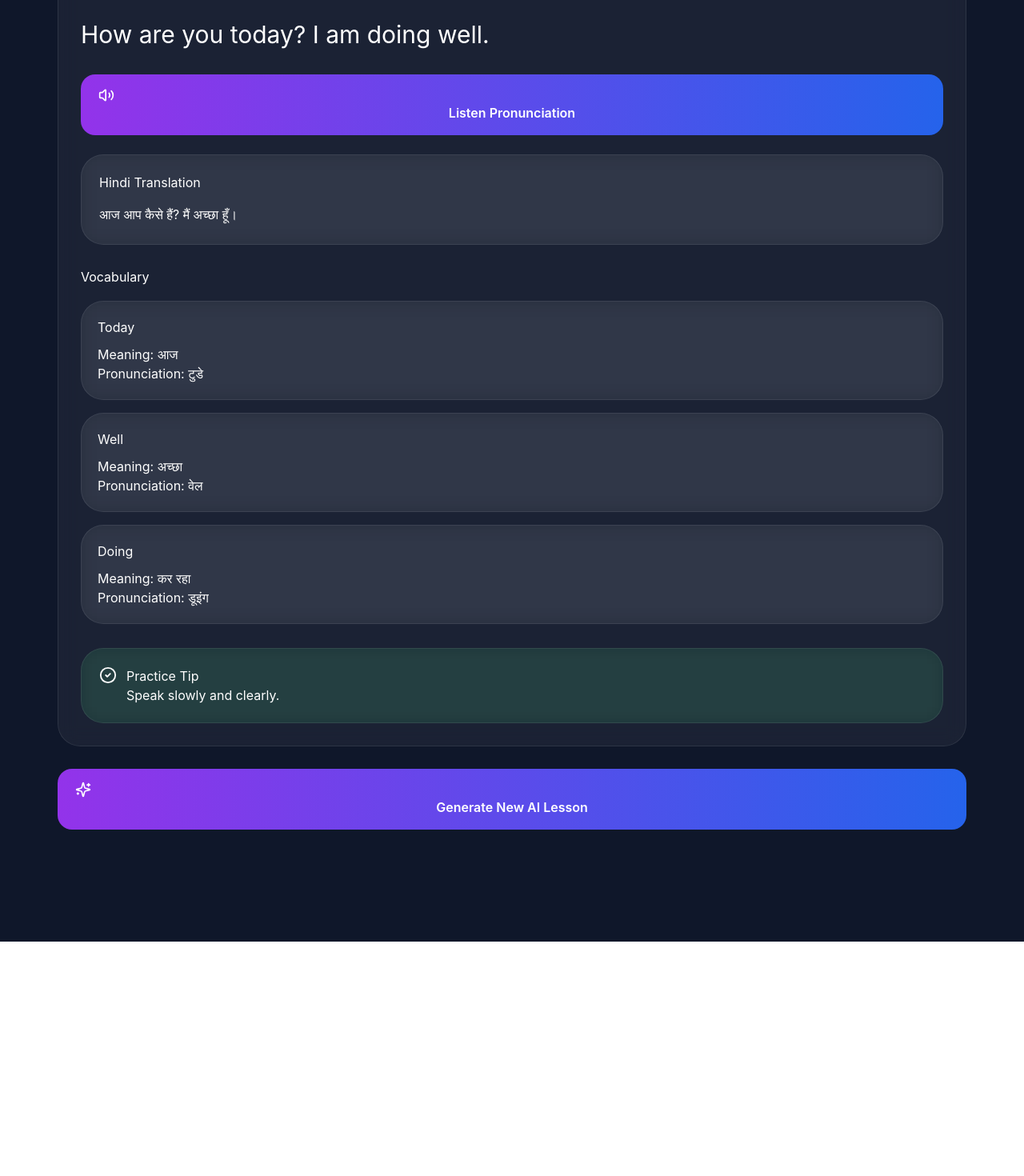
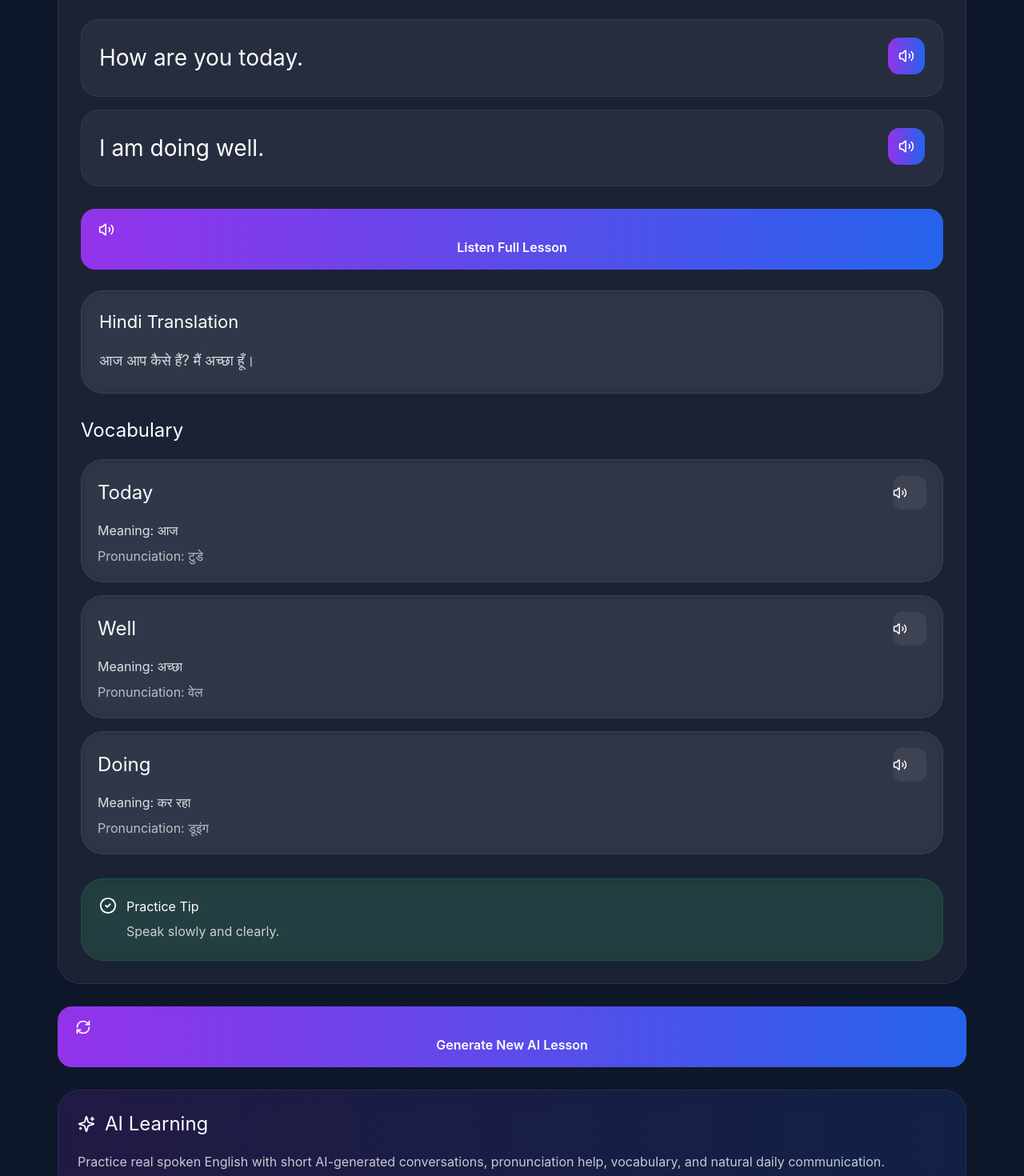
Before and after one commit to BheekhaRam00/English_spoken, a Next.js app: page /learn in a window 1280 px wide. Shown: the part 280-1750 px from the top of the page at 80% size. Before the commit the page ends 1457 px from the top, so only its background shows below. Built offline with nearby package versions, Linux system fonts and the light colour scheme; no server answers.

Commit message:
Update LearnScreen.tsx

```diff
--- a/src/components/screens/LearnScreen.tsx
+++ b/src/components/screens/LearnScreen.tsx
@@ -11,11 +11,11 @@ import {
   ArrowLeft,
   BookOpen,
   Volume2,
-  RotateCcw,
   CheckCircle2,
   Sparkles,
   Brain,
-  Loader2
+  Loader2,
+  RefreshCw
 } from "lucide-react";
 
 import {
@@ -39,6 +39,14 @@ const modes: LearningMode[] = [
   "advanced"
 ];
 
+type VocabularyItem = {
+  word: string;
+
+  meaning: string;
+
+  pronunciation: string;
+};
+
 type LessonData = {
   title?: string;
 
@@ -48,13 +56,7 @@ type LessonData = {
 
   hindi: string;
 
-  vocabulary?: {
-    word: string;
-
-    meaning: string;
-
-    pronunciation: string;
-  }[];
+  vocabulary?: VocabularyItem[];
 
   pronunciationTip?: string;
 };
@@ -71,16 +73,22 @@ export default function LearnScreen({
   const [loading, setLoading] =
     useState(false);
 
+  const [error, setError] =
+    useState("");
+
   const fetchLesson =
     async () => {
       try {
         setLoading(true);
 
+        setError("");
+
         const response =
           await fetch(
             `/api/lesson?mode=${mode}`,
             {
-              cache: "no-store"
+              cache:
+                "no-store"
             }
           );
 
@@ -94,11 +102,19 @@ export default function LearnScreen({
           setLesson(
             data.lesson
           );
+        } else {
+          setError(
+            "Unable to load lesson."
+          );
         }
       } catch (error) {
         console.error(
           "Lesson fetch error:",
           error
+        );
+
+        setError(
+          "Something went wrong."
         );
       } finally {
         setLoading(false);
@@ -128,7 +144,10 @@ export default function LearnScreen({
       "en-US";
 
     utterance.rate =
-      0.92;
+      0.9;
+
+    utterance.pitch =
+      1;
 
     window.speechSynthesis.cancel();
 
@@ -137,8 +156,16 @@ export default function LearnScreen({
     );
   };
 
+  const lessonSentences =
+    lesson?.english
+      ?.split(/[.!?]/)
+      .map((item) =>
+        item.trim()
+      )
+      .filter(Boolean) || [];
+
   if (
-    loading ||
+    loading &&
     !lesson
   ) {
     return (
@@ -146,22 +173,37 @@ export default function LearnScreen({
         <div
           className="glass-card"
           style={{
-            padding: "60px",
-            textAlign: "center"
+            padding: "70px 24px",
+            textAlign:
+              "center"
           }}
         >
           <Loader2
-            size={42}
+            size={48}
             className="animate-spin"
           />
 
           <h2
             style={{
-              marginTop: "20px"
+              marginTop:
+                "24px",
+              fontSize:
+                "28px"
             }}
           >
             Generating AI Lesson...
           </h2>
+
+          <p
+            style={{
+              marginTop:
+                "10px",
+              color:
+                "rgba(255,255,255,0.65)"
+            }}
+          >
+            Creating spoken English practice.
+          </p>
         </div>
       </main>
     );
@@ -224,9 +266,12 @@ export default function LearnScreen({
         style={{
           display: "flex",
           gap: "12px",
-          overflowX: "auto",
+          overflowX:
+            "auto",
           marginBottom:
-            "24px"
+            "24px",
+          paddingBottom:
+            "4px"
         }}
       >
         {modes.map(
@@ -246,7 +291,8 @@ export default function LearnScreen({
                 minWidth:
                   "120px",
 
-                height: "48px",
+                height:
+                  "48px",
 
                 borderRadius:
                   "16px",
@@ -264,7 +310,10 @@ export default function LearnScreen({
                   600,
 
                 textTransform:
-                  "capitalize"
+                  "capitalize",
+
+                border:
+                  "none"
               }}
             >
               {
@@ -275,6 +324,35 @@ export default function LearnScreen({
         )}
       </section>
 
+      {error ? (
+        <div
+          className="glass-card"
+          style={{
+            padding: "40px",
+            textAlign:
+              "center"
+          }}
+        >
+          <h2>
+            {error}
+          </h2>
+
+          <button
+            className="primary-button"
+            onClick={
+              fetchLesson
+            }
+            style={{
+              marginTop:
+                "20px"
+            }}
+          >
+            Retry
+          </button>
+        </div>
+      ) : null}
+
+      {lesson ? (
         <section
           className="glass-card"
           style={{
@@ -289,8 +367,13 @@ export default function LearnScreen({
               justifyContent:
                 "space-between",
 
+              alignItems:
+                "center",
+
+              gap: "16px",
+
               marginBottom:
-              "24px"
+                "26px"
             }}
           >
             <div
@@ -332,7 +415,10 @@ export default function LearnScreen({
                 alignItems:
                   "center",
 
-              gap: "8px"
+                gap: "8px",
+
+                color:
+                  "#fff"
               }}
             >
               <Brain
@@ -345,18 +431,110 @@ export default function LearnScreen({
             </div>
           </div>
 
-        <h2
+          <div
             style={{
-            fontSize: "30px",
-            lineHeight: 1.7,
+              display:
+                "grid",
+              gap: "16px",
               marginBottom:
-              "24px"
+                "28px"
             }}
           >
-          {
-            lesson.english
+            {lessonSentences.map(
+              (
+                sentence,
+                index
+              ) => (
+                <div
+                  key={index}
+                  style={{
+                    padding:
+                      "22px",
+
+                    borderRadius:
+                      "22px",
+
+                    background:
+                      "rgba(255,255,255,0.05)",
+
+                    border:
+                      "1px solid rgba(255,255,255,0.06)"
+                  }}
+                >
+                  <div
+                    style={{
+                      display:
+                        "flex",
+
+                      justifyContent:
+                        "space-between",
+
+                      alignItems:
+                        "flex-start",
+
+                      gap: "14px"
+                    }}
+                  >
+                    <p
+                      style={{
+                        fontSize:
+                          "28px",
+
+                        lineHeight:
+                          1.8,
+
+                        flex: 1
+                      }}
+                    >
+                      {sentence}.
+                    </p>
+
+                    <button
+                      onClick={() =>
+                        speakText(
+                          sentence
+                        )
                       }
-        </h2>
+                      style={{
+                        minWidth:
+                          "46px",
+
+                        height:
+                          "46px",
+
+                        borderRadius:
+                          "14px",
+
+                        border:
+                          "none",
+
+                        background:
+                          "linear-gradient(90deg,#9333ea,#2563eb)",
+
+                        color:
+                          "#fff",
+
+                        display:
+                          "flex",
+
+                        alignItems:
+                          "center",
+
+                        justifyContent:
+                          "center"
+                      }}
+                    >
+                      <Volume2
+                        size={
+                          20
+                        }
+                      />
+                    </button>
+                  </div>
+                </div>
+              )
+            )}
+          </div>
 
           <button
             className="primary-button"
@@ -367,14 +545,15 @@ export default function LearnScreen({
             }
             style={{
               marginBottom:
-              "24px"
+                "26px",
+              width: "100%"
             }}
           >
             <Volume2
               size={20}
             />
 
-          Listen Pronunciation
+            Listen Full Lesson
           </button>
 
           <div
@@ -388,7 +567,9 @@ export default function LearnScreen({
             <h3
               style={{
                 marginBottom:
-                "14px"
+                  "14px",
+                fontSize:
+                  "22px"
               }}
             >
               Hindi Translation
@@ -396,13 +577,22 @@ export default function LearnScreen({
 
             <p
               style={{
-              lineHeight: 1.8
+                lineHeight:
+                  2,
+
+                color:
+                  "rgba(255,255,255,0.82)",
+
+                fontSize:
+                  "18px"
               }}
             >
               {lesson.hindi}
             </p>
           </div>
 
+          {lesson.vocabulary
+            ?.length ? (
             <div
               style={{
                 marginBottom:
@@ -412,7 +602,9 @@ export default function LearnScreen({
               <h3
                 style={{
                   marginBottom:
-                "18px"
+                    "18px",
+                  fontSize:
+                    "24px"
                 }}
               >
                 Vocabulary
@@ -425,7 +617,7 @@ export default function LearnScreen({
                   gap: "16px"
                 }}
               >
-            {lesson.vocabulary?.map(
+                {lesson.vocabulary.map(
                   (
                     item
                   ) => (
@@ -439,10 +631,25 @@ export default function LearnScreen({
                           "20px"
                       }}
                     >
+                      <div
+                        style={{
+                          display:
+                            "flex",
+
+                          justifyContent:
+                            "space-between",
+
+                          alignItems:
+                            "center",
+
+                          marginBottom:
+                            "14px"
+                        }}
+                      >
                         <h4
                           style={{
-                      marginBottom:
-                        "10px"
+                            fontSize:
+                              "24px"
                           }}
                         >
                           {
@@ -450,7 +657,49 @@ export default function LearnScreen({
                           }
                         </h4>
 
-                  <p>
+                        <button
+                          onClick={() =>
+                            speakText(
+                              item.word
+                            )
+                          }
+                          style={{
+                            width:
+                              "42px",
+
+                            height:
+                              "42px",
+
+                            borderRadius:
+                              "12px",
+
+                            border:
+                              "none",
+
+                            background:
+                              "rgba(255,255,255,0.06)",
+
+                            color:
+                              "#fff"
+                          }}
+                        >
+                          <Volume2
+                            size={
+                              18
+                            }
+                          />
+                        </button>
+                      </div>
+
+                      <p
+                        style={{
+                          marginBottom:
+                            "8px",
+
+                          color:
+                            "rgba(255,255,255,0.85)"
+                        }}
+                      >
                         Meaning:
                         {" "}
                         {
@@ -458,7 +707,12 @@ export default function LearnScreen({
                         }
                       </p>
 
-                  <p>
+                      <p
+                        style={{
+                          color:
+                            "rgba(255,255,255,0.68)"
+                        }}
+                      >
                         Pronunciation:
                         {" "}
                         {
@@ -470,13 +724,16 @@ export default function LearnScreen({
                 )}
               </div>
             </div>
+          ) : null}
 
           <div
             className="glass-card"
             style={{
               padding: "22px",
               background:
-              "rgba(34,197,94,0.12)"
+                "rgba(34,197,94,0.12)",
+              border:
+                "1px solid rgba(34,197,94,0.18)"
             }}
           >
             <div
@@ -491,11 +748,23 @@ export default function LearnScreen({
               />
 
               <div>
-              <h3>
+                <h3
+                  style={{
+                    marginBottom:
+                      "6px"
+                  }}
+                >
                   Practice Tip
                 </h3>
 
-              <p>
+                <p
+                  style={{
+                    lineHeight:
+                      1.7,
+                    color:
+                      "rgba(255,255,255,0.76)"
+                  }}
+                >
                   {lesson.pronunciationTip ||
                     "Speak naturally and confidently."}
                 </p>
@@ -503,6 +772,7 @@ export default function LearnScreen({
             </div>
           </div>
         </section>
+      ) : null}
 
       <section
         style={{
@@ -514,16 +784,85 @@ export default function LearnScreen({
           onClick={
             fetchLesson
           }
+          disabled={loading}
           style={{
-            width: "100%"
+            width: "100%",
+            opacity:
+              loading
+                ? 0.7
+                : 1
+          }}
+        >
+          {loading ? (
+            <>
+              <Loader2
+                size={20}
+                className="animate-spin"
+              />
+              Generating...
+            </>
+          ) : (
+            <>
+              <RefreshCw
+                size={20}
+              />
+              Generate New AI Lesson
+            </>
+          )}
+        </button>
+      </section>
+
+      <section
+        className="glass-card"
+        style={{
+          marginTop: "28px",
+          padding: "24px",
+          background:
+            "linear-gradient(90deg, rgba(147,51,234,0.14), rgba(37,99,235,0.14))"
+        }}
+      >
+        <div
+          style={{
+            display:
+              "flex",
+
+            alignItems:
+              "center",
+
+            gap: "12px",
+
+            marginBottom:
+              "14px"
           }}
         >
           <Sparkles
-            size={20}
+            size={22}
           />
 
-          Generate New AI Lesson
-        </button>
+          <h2
+            style={{
+              fontSize:
+                "24px"
+            }}
+          >
+            AI Learning
+          </h2>
+        </div>
+
+        <p
+          style={{
+            color:
+              "rgba(255,255,255,0.76)",
+
+            lineHeight:
+              1.9
+          }}
+        >
+          Practice real spoken English with
+          short AI-generated conversations,
+          pronunciation help, vocabulary,
+          and natural daily communication.
+        </p>
       </section>
     </main>
   );
```
Lines whose indentation alone changed are shown as unchanged.
